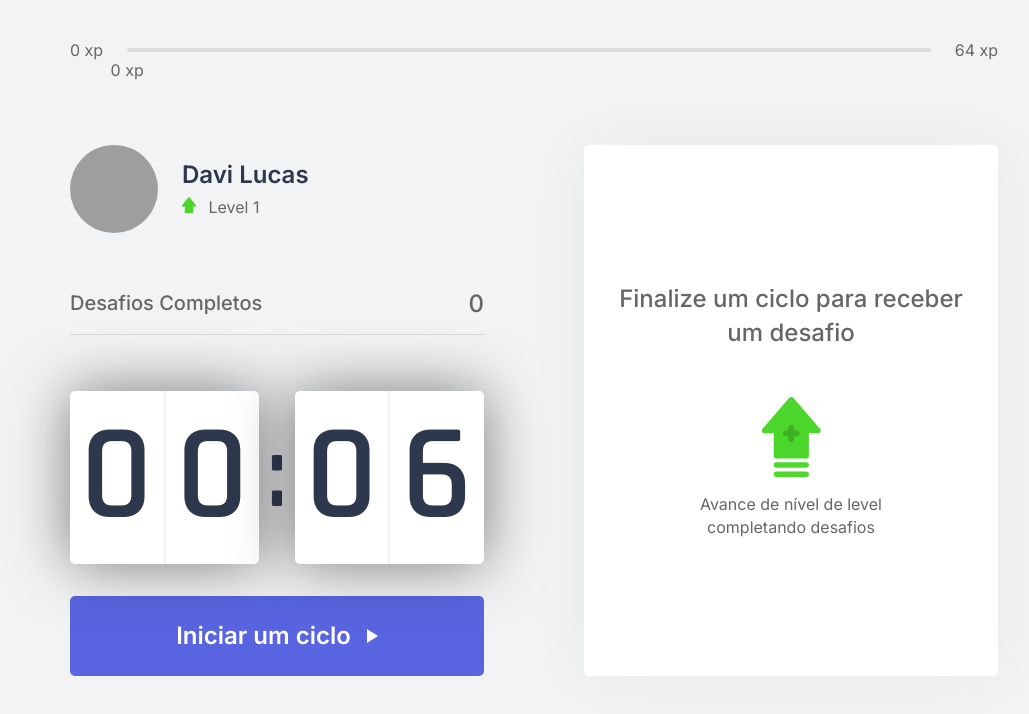
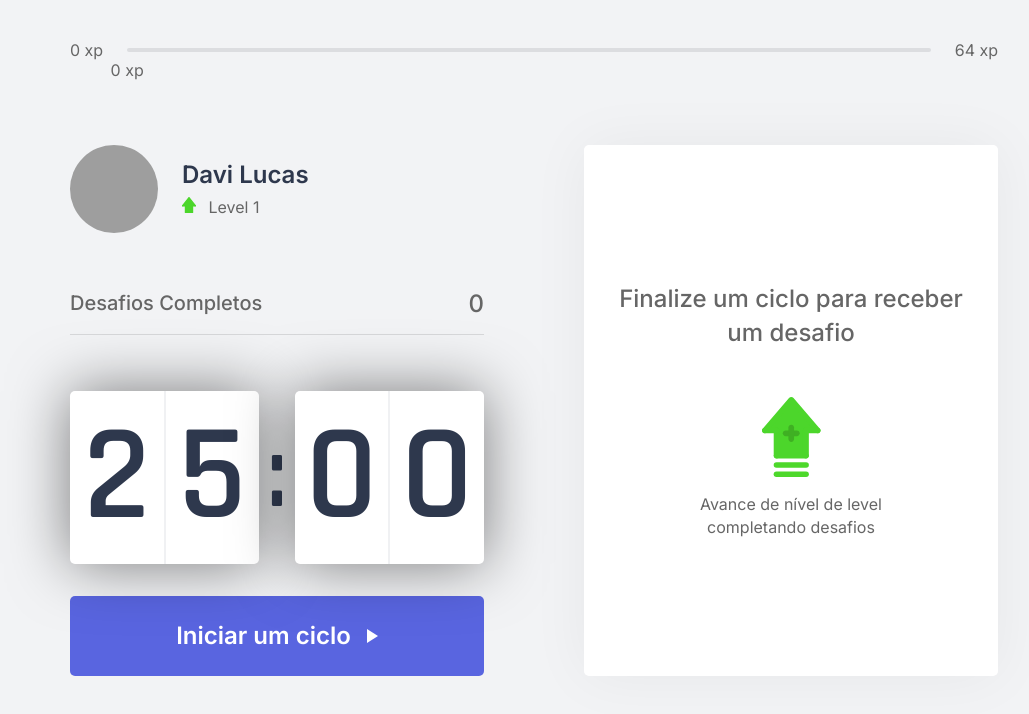
Before and after one commit to davidlpc1/Move.IT-NLW, a Next.js app: page / in a window 1280 px wide. Shown: the top 714 px of the page, without its empty margins (106-1135 px from the left). Built offline with nearby package versions, Linux system fonts and the light colour scheme; grey boxes are pictures that could not be loaded.

Commit message:
:sparkles: feat framer-motion animation

```diff
--- a/package.json
+++ b/package.json
@@ -8,6 +8,7 @@
     "start": "next start"
   },
   "dependencies": {
+    "framer-motion": "^3.7.0",
     "next": "10.0.7",
     "react": "17.0.1",
     "react-dom": "17.0.1"
--- a/src/components/Countdown/index.tsx
+++ b/src/components/Countdown/index.tsx
@@ -1,5 +1,4 @@
-import React, { useState, useEffect, useContext } from "react";
-import { ChallengesContext } from "../../contexts/ChallengesContext";
+import React, { useContext } from "react";
 import { CountdownContext } from "../../contexts/CountdownContext";
 import styles from "../../styles/components/Countdown.module.css";
 
--- a/src/contexts/CountdownContext.tsx
+++ b/src/contexts/CountdownContext.tsx
@@ -27,7 +27,7 @@ let countdownTimeout: NodeJS.Timeout;
 export function CountdownProvider({ children }: CountdownProviderProps) {
   const { startNewChallenge } = useContext(ChallengesContext);
 
-  const [time, setTime] = useState(0.1 * 60);
+  const [time, setTime] = useState(25 * 60);
   const [isActive, setIsActive] = useState(false);
   const [hasFinished, setHasFinished] = useState(false);
 
@@ -42,7 +42,7 @@ export function CountdownProvider({ children }: CountdownProviderProps) {
     clearTimeout(countdownTimeout);
     setIsActive(false);
     setHasFinished(false);
-    setTime(0.1 * 60);
+    setTime(25 * 60);
   }
 
   useEffect(() => {
--- a/src/pages/index.tsx
+++ b/src/pages/index.tsx
@@ -8,8 +8,8 @@ import Profile from "../components/Profile";
 import ChallengeBox from "../components/ChallengeBox";
 
 import styles from "../styles/pages/Home.module.css";
+import { motion } from 'framer-motion';
 import { CountdownProvider } from "../contexts/CountdownContext";
-
 
 export default function Home() {
   return (
@@ -18,18 +18,47 @@ export default function Home() {
         <title>Início | Move.it</title>
       </Head>
 
-      <ExperienceBar />
+      <motion.div
+        transition={{ delay: 0.5, duration: 0.75 }}
+        variants={{
+          show: { opacity: 1, y: '0' },
+          hidden: { opacity: 0, y: '100%' },
+        }}
+        initial="hidden"
+        animate="show"
+      >
+        <ExperienceBar />
+      </motion.div>
+
 
       <CountdownProvider>
         <section>
-          <div>
+          <motion.div
+            transition={{ delay: 1, duration: 0.75 }}
+            variants={{
+              show: { opacity: 1, y: '0' },
+              hidden: { opacity: 0, y: '100%' },
+            }}
+            initial="hidden"
+            animate="show"
+          >
             <Profile />
             <CompletedChallenges />
             <Countdown />
-          </div>
-          <div>
+          </motion.div>
+
+          <motion.div
+            transition={{ delay: 1.25, duration: 0.75 }}
+            variants={{
+              show: { opacity: 1, y: '0' },
+              hidden: { opacity: 0, y: '100%' },
+            }}
+            initial="hidden"
+            animate="show"
+          >
             <ChallengeBox />
-          </div>
+
+          </motion.div>
         </section>
       </CountdownProvider>
     </div>
--- a/src/styles/components/ExperienceBar.module.css
+++ b/src/styles/components/ExperienceBar.module.css
@@ -27,3 +27,9 @@ span.currentExperience {
   top: 12px;
   transform: translateX(-50%);
 }
+
+@media(max-height: 700px) {
+  .experienceBar {
+    margin-bottom: 4rem;
+  }
+}
```
Also changed, not shown: 1 other file (tests, documents, lock files or other folders).
